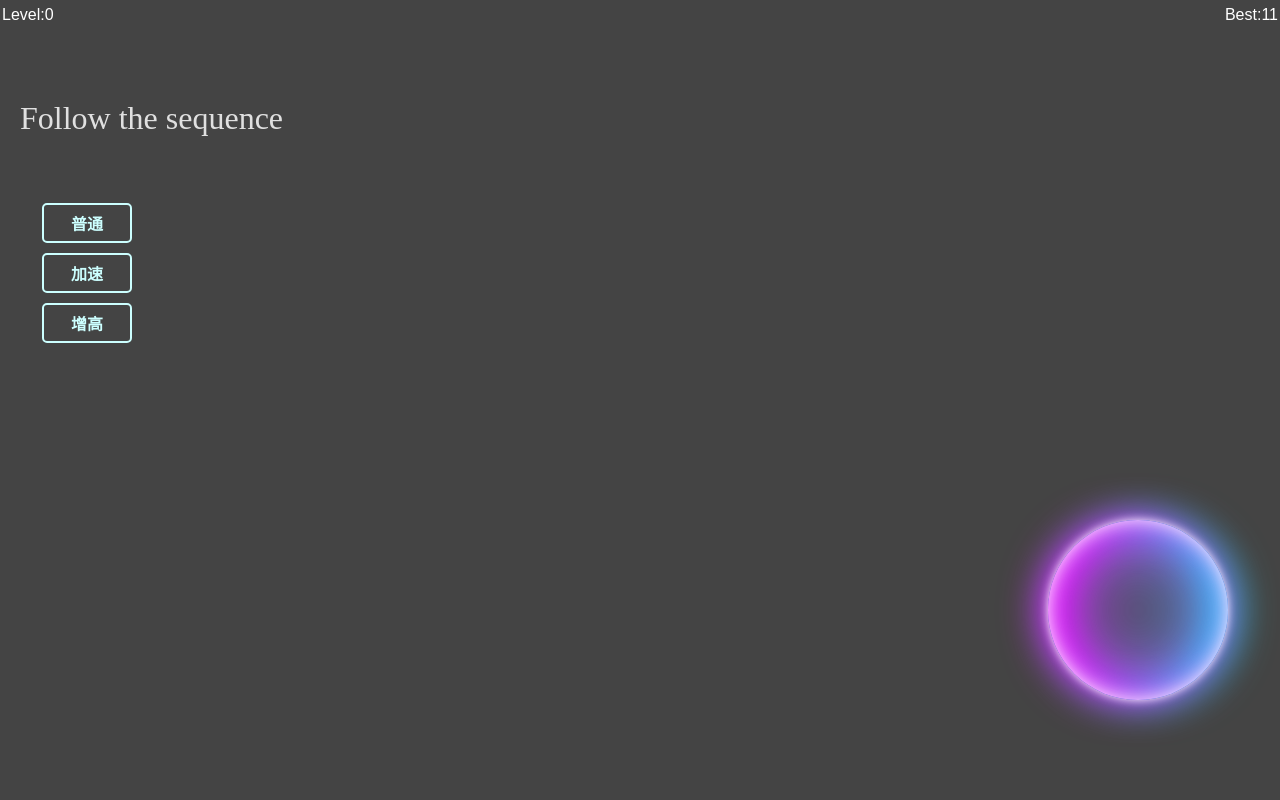
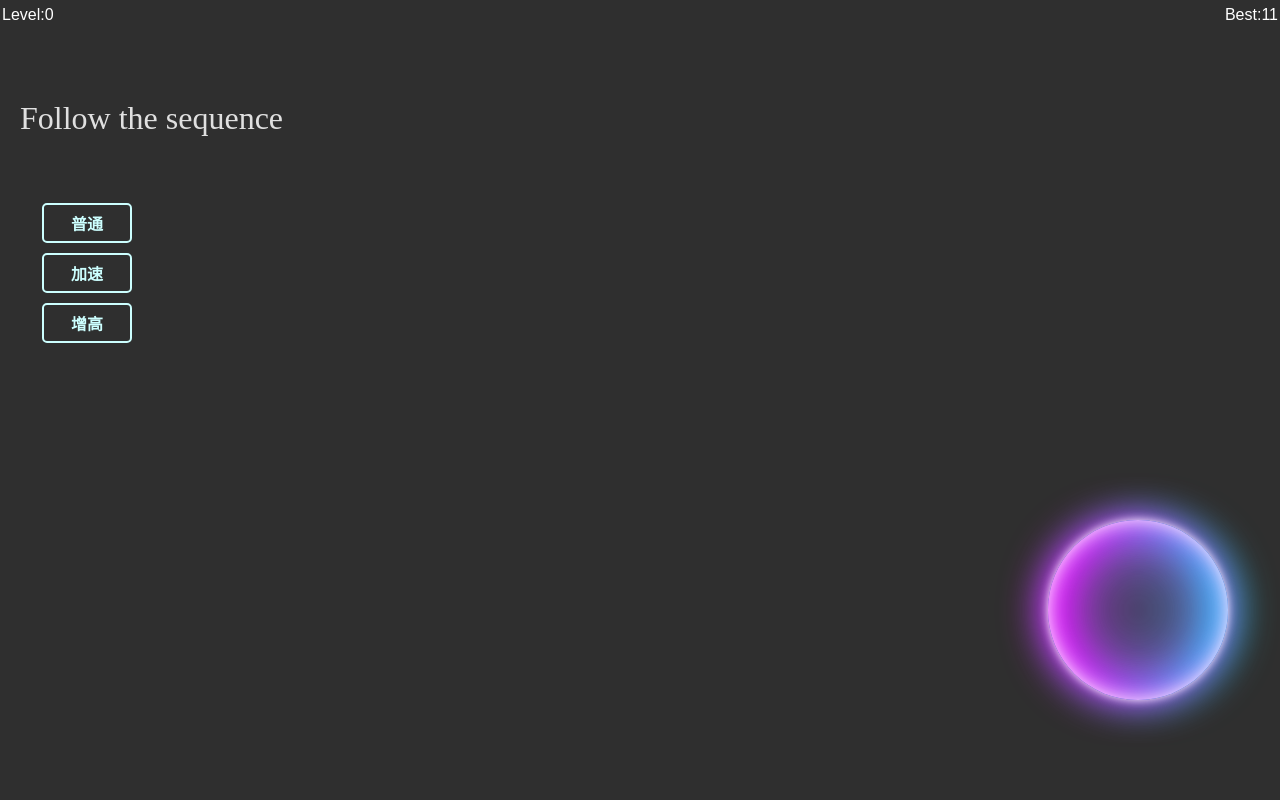
Before and after one commit to cyx8808/django-azure-rhl, a Django app: template myRhl/templates/RememberHL/Main.html in a window 1280 px wide. Run offline with Django 3.2, Linux system fonts and the light colour scheme; the template is opened without the code that fills it, so the values that code supplies are empty.

Commit message:
some optimizing

```diff
--- a/myRhl/templates/RememberHL/Main.html
+++ b/myRhl/templates/RememberHL/Main.html
@@ -36,7 +36,7 @@
             height: 100%;
             width: 100%;
             overflow: hidden;
-            background-color: #444444;
+            background-color: #2f2f2f;
         }
 
         .tableclass {
--- a/rHL/urls.py
+++ b/rHL/urls.py
@@ -19,7 +19,7 @@ from django.conf.urls import url
 from django.views.static import serve
 
 urlpatterns = [
-    path('myRhl/', include('myRhl.urls')),
+    path('', include('myRhl.urls')),
     url(r'^(?P<path>.*)$', serve, {'document_root': 'myRhl/static'}),
     url(r'^admin/', admin.site.urls),
 ]
```
